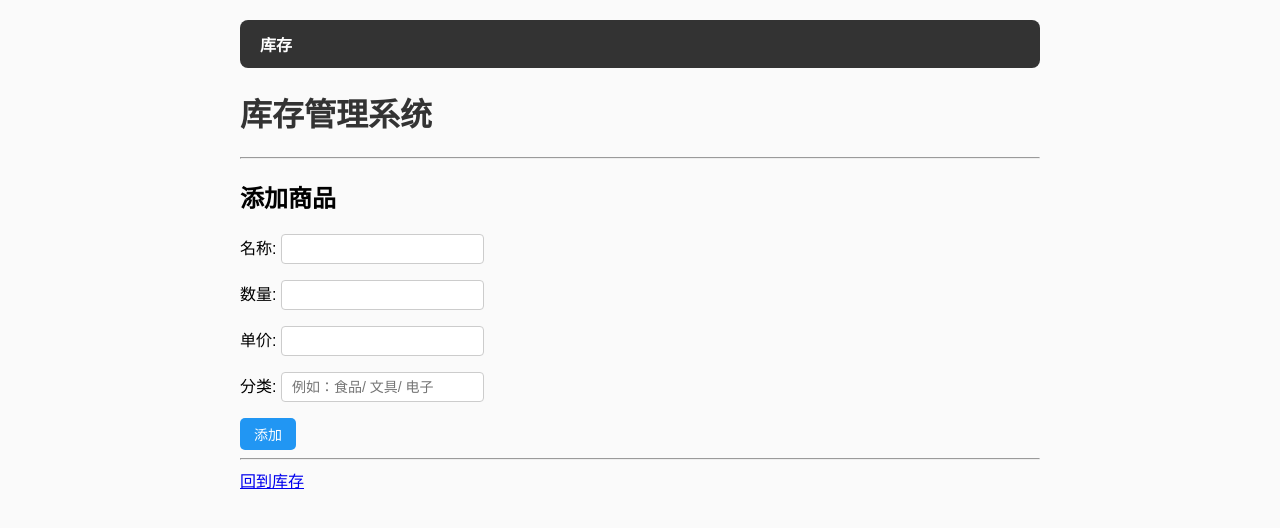
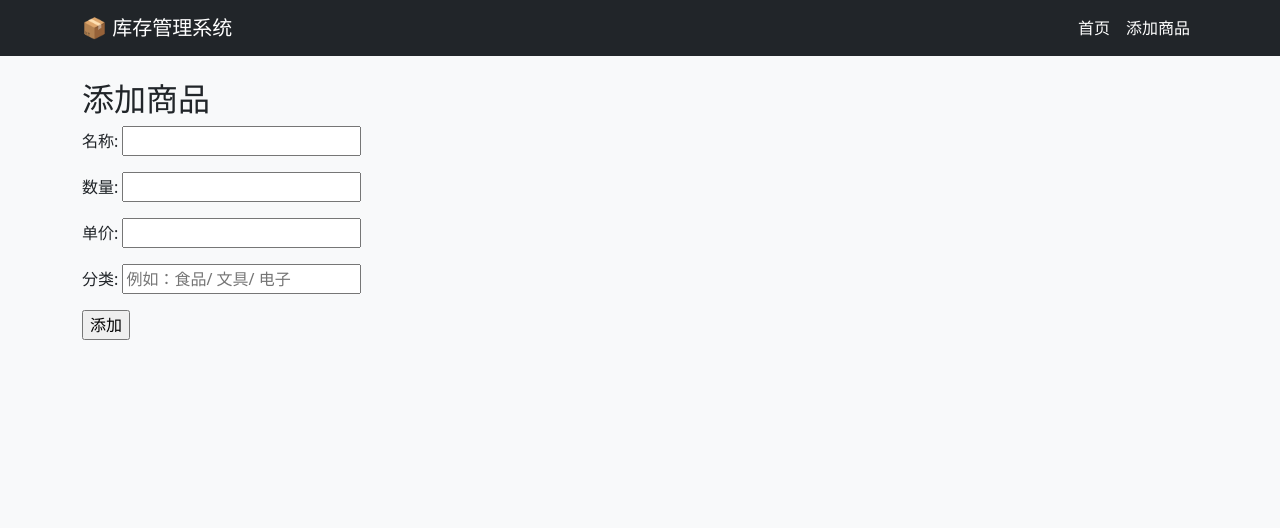
Before and after one commit to cx1331/inventory-system, a Flask app: page /add_form in a window 1280 px wide. Shown: the top 528 px of the page. Run offline with Flask 3, Linux system fonts and the light colour scheme.

Commit message:
Update base.html

```diff
--- a/templates/base.html
+++ b/templates/base.html
@@ -3,20 +3,25 @@
 <head>
     <meta charset="UTF-8">
     <title>{% block title %}库存管理系统{% endblock %}</title>
-    <link rel="stylesheet" href="{{ url_for('static', filename='style.css') }}">
+    <!-- 这是 Bootstrap 的官方核心文件，确保引用了！ -->
+    <link href="https://cdn.jsdelivr.net/npm/bootstrap@5.3.0/dist/css/bootstrap.min.css" rel="stylesheet">
 </head>
-<body>
-    <nav>
-        <a href="/inventory">库存</a>
+<body class="bg-light">
+    <!-- 导航栏 -->
+    <nav class="navbar navbar-expand-lg navbar-dark bg-dark mb-4">
+        <div class="container">
+            <a class="navbar-brand" href="/inventory" style="text-decoration: none; color: white;">📦 库存管理系统</a>
+            <div class="navbar-nav ms-auto">
+                <a class="nav-link text-white" href="/inventory">首页</a>
+                <a class="nav-link text-white" href="/add_form">添加商品</a>
+            </div>
+        </div>
     </nav>
 
-    <h1>库存管理系统</h1>
-    <hr>
-
-    {% block content %}
-    {% endblock %}
-
-    <hr>
-    <a href="/inventory">回到库存</a>
+    <!-- 页面主体内容 -->
+    <div class="container">
+        {% block content %}
+        {% endblock %}
+    </div>
 </body>
 </html>
```
